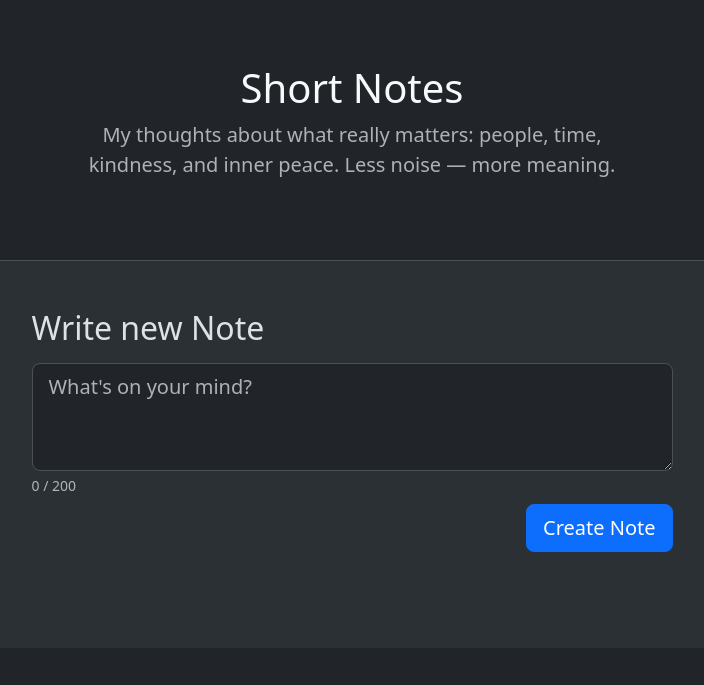
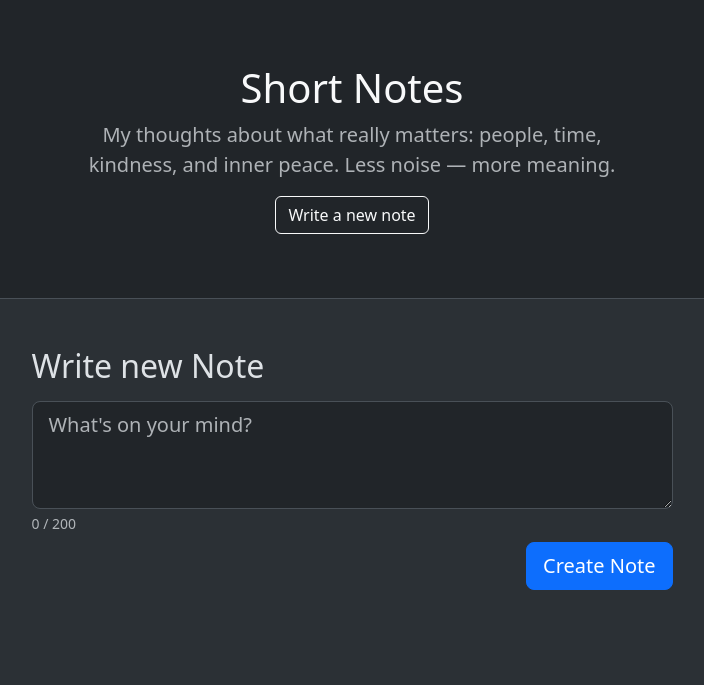
Before and after one commit to lesykos/short-notes-flask, a Flask app: page /new in a window 1280 px wide. Shown: the top 685 px of the page, without its empty margins (288-992 px from the left). Run offline with Flask 3, Linux system fonts and the light colour scheme.

Commit message:
Add ability to create new Note through web form

```diff
--- a/app.py
+++ b/app.py
@@ -1,5 +1,5 @@
 import datetime
-from flask import Flask, render_template
+from flask import Flask, request, redirect, url_for, render_template
 from flask_sqlalchemy import SQLAlchemy
 from sqlalchemy import String
 from sqlalchemy.orm import DeclarativeBase, Mapped, mapped_column
@@ -33,8 +33,14 @@ def index():
     notes = db.session.execute(db.select(Note).order_by(Note.published_at)).scalars()
     return render_template("index.html", notes = notes)
 
-@app.route("/new")
+@app.route("/new", methods=["GET", "POST"])
 def new():
+    if request.method == "POST":
+        note = Note(content=request.form["content"])
+        db.session.add(note)
+        db.session.commit()
+        return redirect(url_for("index"))
+
     return render_template("notes/new.html")
 
 if __name__ == "__main__":
--- a/templates/base.html
+++ b/templates/base.html
@@ -18,6 +18,9 @@
                         <a href="/" class="link-light link-underline-opacity-0">Short Notes</a>
                     </h1>
                     <p class="lead text-body-secondary">My thoughts about what really matters: people, time, kindness, and inner peace. Less noise — more meaning.</p>
+                    <div>
+                        <a class="btn btn-outline-light" href="{{ url_for('new') }}">Write a new note</a>
+                    </div>
                 </div>
             </div>
         </section>
--- a/templates/notes/_form.html
+++ b/templates/notes/_form.html
@@ -1,7 +1,8 @@
+<form action="{{ request.path }}" method="post">
   <div class="mb-2">
     <textarea class="form-control form-control-lg"
               id="note-textarea" rows="3" maxlength="200"
-            placeholder="What's on your mind?"></textarea>
+              name="content" placeholder="What's on your mind?"></textarea>
     <div class="form-text">
       <span id="note-chars-count">0</span> / 200
     </div>
@@ -10,3 +11,4 @@
   <div class="d-flex justify-content-md-end">
       <button type="submit" class="btn btn-lg btn-primary">{{ buttonText }}</button>
   </div>
+</form>
```
Lines whose indentation alone changed are shown as unchanged.
